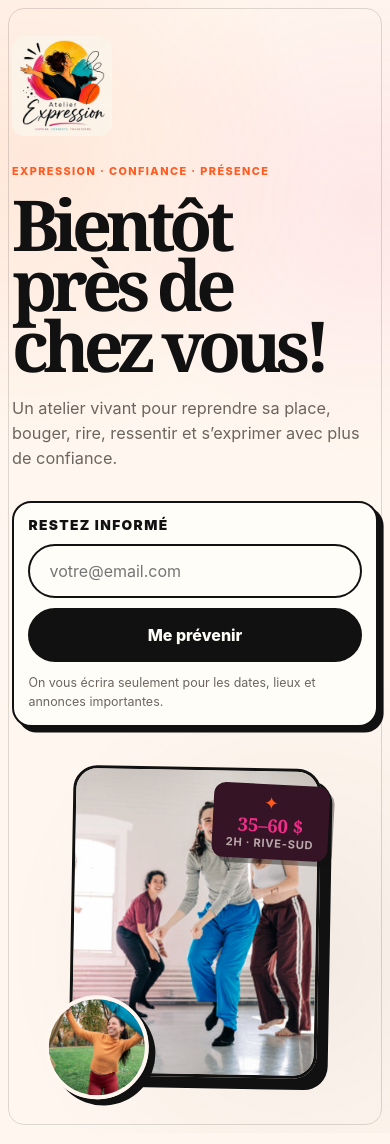
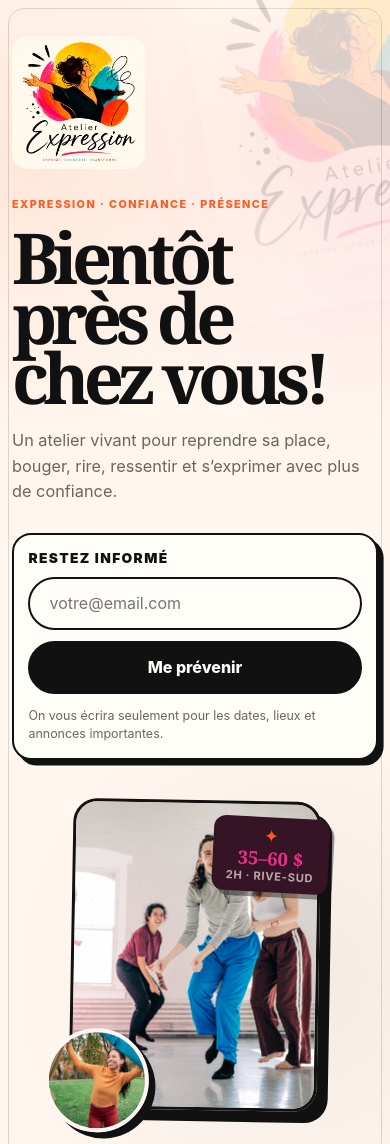
Before and after one commit to benrosiers/atelierexpression_ca_site, a website built with Vite: page index.html in a window 390 px wide. Shown: the top 1144 px of the page. Built offline with nearby package versions, Linux system fonts and the light colour scheme.

Commit message:
Make Atelier Expression logo a larger hero brand element

```diff
--- a/index.html
+++ b/index.html
@@ -24,6 +24,9 @@
   <body>
     <main class="coming-soon" aria-labelledby="page-title">
       <section class="hero" aria-label="Atelier Expression — page d'attente">
+        <div class="hero__brand-watermark" aria-hidden="true">
+          <img src="/images/logo_real_1024.png" alt="" width="1024" height="1024" loading="eager" />
+        </div>
         <div class="hero__copy">
           <a class="brand-logo" href="/" aria-label="Atelier Expression — accueil">
             <img src="/images/logo_real_1024.png" alt="Atelier Expression" width="130" height="130" loading="eager" />
--- a/src/styles/main.scss
+++ b/src/styles/main.scss
@@ -53,6 +53,8 @@ input {
 }
 
 .hero {
+  position: relative;
+  isolation: isolate;
   min-height: 100svh;
   display: grid;
   grid-template-columns: minmax(0, 1.02fr) minmax(19rem, 0.78fr);
@@ -63,6 +65,49 @@ input {
   padding: clamp(5rem, 10vh, 8rem) 0;
 }
 
+// ─── Brand watermark ─────────────────────────────────────────────────────────
+.hero__brand-watermark {
+  position: absolute;
+  z-index: -1;
+  top: clamp(-4rem, -6vw, -2rem);
+  left: clamp(-5rem, -8vw, -2rem);
+  width: clamp(20rem, 38vw, 34rem);
+  aspect-ratio: 1;
+  pointer-events: none;
+  opacity: 0.24;
+  filter: saturate(1.35) contrast(1.08);
+  transform: rotate(-8deg);
+
+  &::before {
+    content: "";
+    position: absolute;
+    inset: 8%;
+    border-radius: 50%;
+    background: radial-gradient(circle, rgba(255, 90, 31, 0.24), rgba(240, 46, 138, 0.16) 42%, transparent 72%);
+    filter: blur(28px);
+    transform: scale(1.08);
+    z-index: -1;
+  }
+
+  &::after {
+    content: "";
+    position: absolute;
+    inset: -12%;
+    background:
+      radial-gradient(circle at 45% 42%, rgba(255, 247, 239, 0) 0 34%, rgba(255, 247, 239, 0.62) 68%, rgba(255, 247, 239, 0.95) 100%);
+    pointer-events: none;
+  }
+
+  img {
+    width: 100%;
+    height: 100%;
+    display: block;
+    object-fit: contain;
+    mix-blend-mode: multiply;
+    filter: drop-shadow(0 1.5rem 3rem rgba(240, 46, 138, 0.16));
+  }
+}
+
 // ─── Brand logo ──────────────────────────────────────────────────────────────
 .brand-logo {
   display: inline-block;
@@ -70,10 +115,11 @@ input {
   line-height: 0;
 
   img {
-    width: 130px;
+    width: clamp(9.5rem, 12vw, 11.5rem);
     height: auto;
     display: block;
-    border-radius: 12px;
+    border-radius: 16px;
+    filter: saturate(1.18) contrast(1.05);
   }
 }
 
@@ -332,8 +378,17 @@ h1 {
     z-index: 2;
   }
 
+  .hero__brand-watermark {
+    top: -2.5rem;
+    left: auto;
+    right: -7rem;
+    width: clamp(18rem, 78vw, 25rem);
+    opacity: 0.18;
+    transform: rotate(-10deg);
+  }
+
   .brand-logo img {
-    width: 100px;
+    width: clamp(7.25rem, 34vw, 8.5rem);
   }
 
   .eyebrow {
@@ -420,6 +475,11 @@ h1 {
 }
 
 @media (max-width: 390px) {
+  .hero__brand-watermark {
+    opacity: 0.14;
+    right: -8rem;
+  }
+
   h1 {
     font-size: clamp(3.55rem, 18vw, 4.8rem);
   }
```
